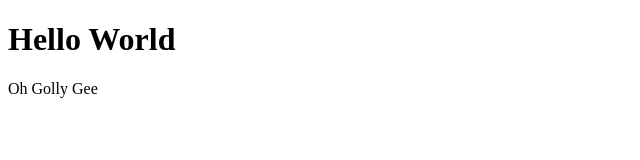
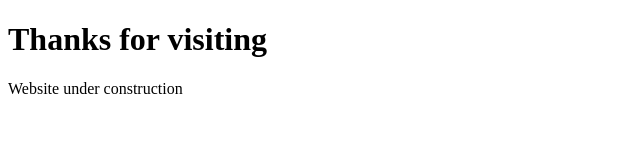
Before and after one commit to NolanRobins/NolanRobins.github.io, a plain HTML site: page index.html in a window 1280 px wide. Shown: the whole page, without its empty margins (0-640 px from the left). Drawn offline with Linux system fonts and the light colour scheme.

Commit message:
Update index.html

```diff
--- a/index.html
+++ b/index.html
@@ -6,8 +6,8 @@
 </head>
 
 <body>
-<h1>Hello World</h1>
-<p>Oh Golly Gee</p>
+<h1>Thanks for visiting</h1>
+<p>Website under construction</p>
 
 
 </body>
```
